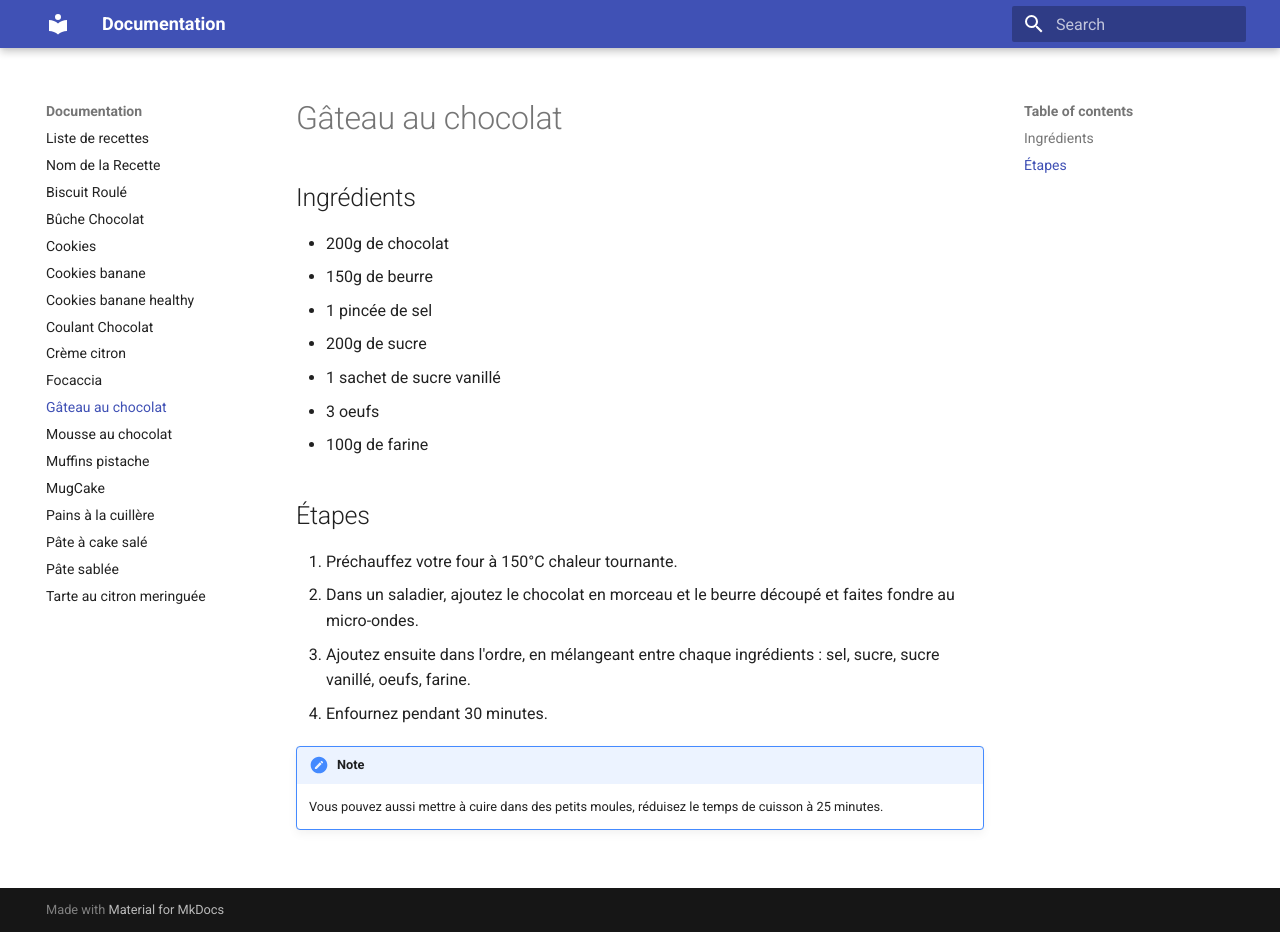
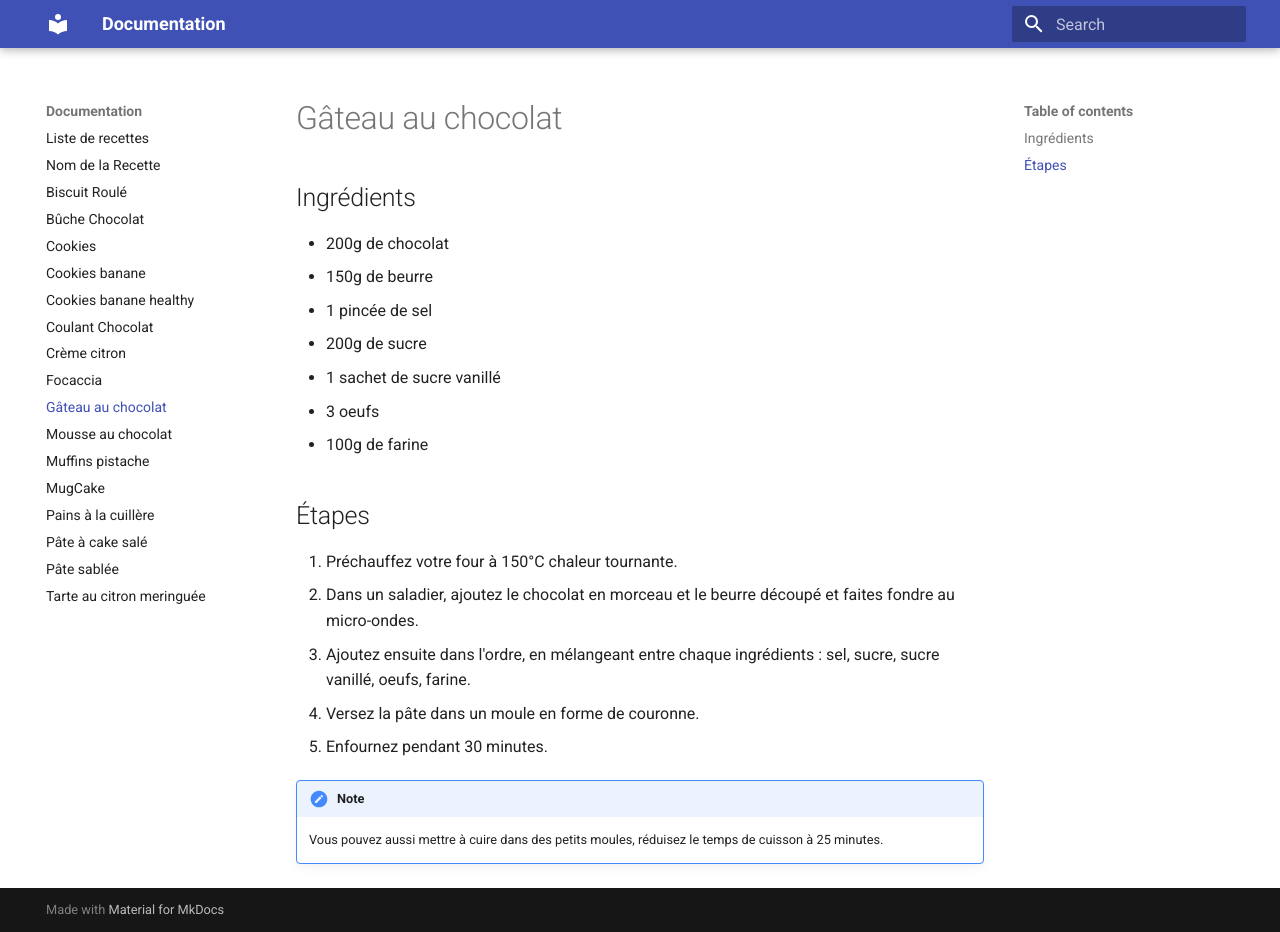
Before and after one commit to Log1k-png/recipes, an MkDocs documentation site: the page built from docs/gateau_au_chocolat.md, in a window 1280 px wide and 932 px high. Built offline with MkDocs 1.6.1 and Material for MkDocs 9.7.7, drawn with Linux system fonts in a browser that asks for light colours.

Commit message:
couronne

```diff
--- a/docs/gateau_au_chocolat.md
+++ b/docs/gateau_au_chocolat.md
@@ -15,6 +15,7 @@
 1. Préchauffez votre four à 150°C chaleur tournante.
 1. Dans un saladier, ajoutez le chocolat en morceau et le beurre découpé et faites fondre au micro-ondes.
 1. Ajoutez ensuite dans l'ordre, en mélangeant entre chaque ingrédients : sel, sucre, sucre vanillé, oeufs, farine.
+1. Versez la pâte dans un moule en forme de couronne.
 1. Enfournez pendant 30 minutes.
 
 !!! note
```
